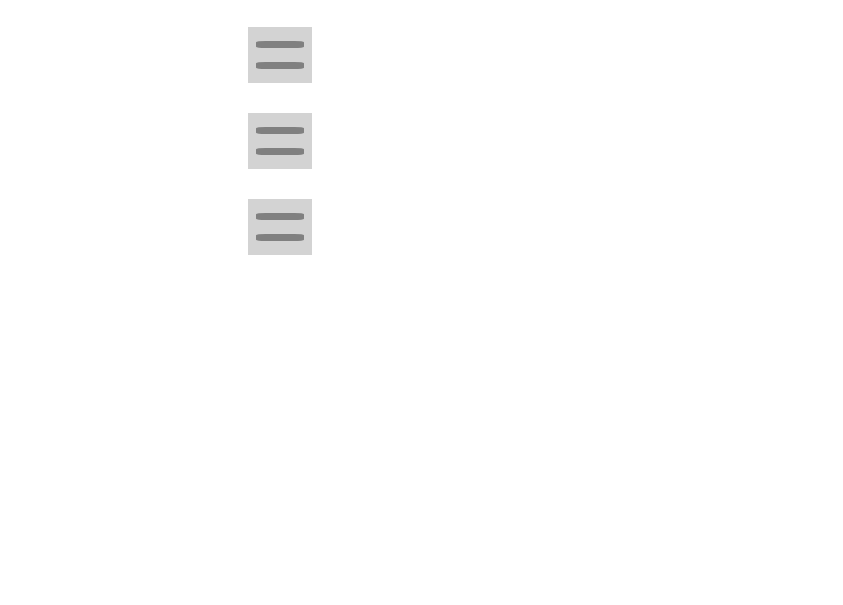
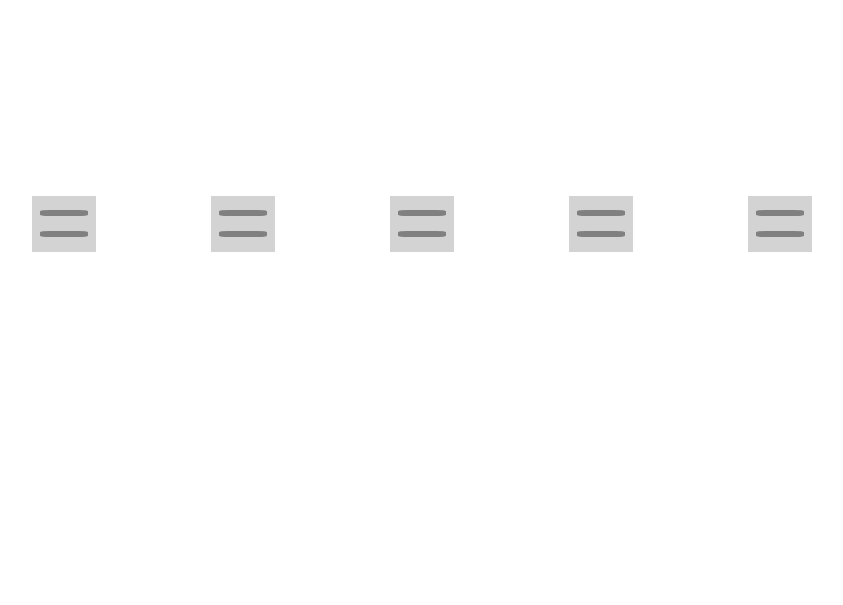
Before and after one commit to SimonaHriscu/html-css, a plain HTML site: page Exercises Class/19.03.20 menu animations/index.html in a window 1280 px wide. Shown: the part 195-800 px from the top of the page, without its empty margins (218-1061 px from the left). Drawn offline with Linux system fonts and the light colour scheme.

Commit message:
burger menu animations

```diff
--- a/Exercises Class/19.03.20 menu animations/css/style.css
+++ b/Exercises Class/19.03.20 menu animations/css/style.css
@@ -10,12 +10,23 @@
   }
 
 body{
-  margin: 50px 50px;
-  height: 70vh;
-  width: 70vw;
+  height: 100vh;
+  width: 100vw;
+  display: flex;
+  flex-direction: column;
+  justify-content: center;
+  align-content: center;
+  align-items: center;
 
 }
-
+.container{
+  width: 70vw;
+  height: 70vh;
+  display: flex;
+  flex-direction: row;
+  justify-content: center;
+  align-items: center;
+}
 
 
   /* The x version */
@@ -28,7 +39,7 @@ body{
     align-items: center;
     justify-content: space-evenly;
     flex-direction: column;
-    z-index: -1;
+
 
   }
   .line{
@@ -65,7 +76,7 @@ body{
     align-items: center;
     justify-content: space-evenly;
     flex-direction: column;
-    z-index: -1;
+
   }
   .cross{
     width: 3rem;
@@ -99,7 +110,7 @@ body{
     align-items: center;
     justify-content: space-evenly;
     flex-direction: column;
-    z-index: -1;
+
   }
   .cross-135{
     width: 3rem;
@@ -128,7 +139,7 @@ body{
     align-items: center;
     justify-content: space-evenly;
     flex-direction: column;
-    z-index: -1;
+
   }
   .one-line{
     width: 3rem;
@@ -157,7 +168,7 @@ body{
     align-items: center;
     justify-content: space-evenly;
     flex-direction: column;
-    z-index: -1;
+
   }
   .revert-line{
     width: 3rem;
@@ -214,3 +225,74 @@ body{
       background-color: black;
     }
   }
+
+  /* The revert version
+  .disappear-line-menu {
+    margin: 30px auto;
+    background-color: lightgray;
+    width: 4rem;
+    height: 3.5rem;
+    display: flex;
+    align-items: center;
+    justify-content: space-evenly;
+    flex-direction: column;
+
+  }
+  .disappear-line{
+    width: 3rem;
+    height: 0.4rem;
+    background-color: grey;
+    border-radius: 20%;
+  }
+  .disappear-line-menu:hover .disappear-line.one{
+    animation-name: disappear;
+    animation-duration: 1s;
+    animation-fill-mode: forwards;
+    animation-timing-function: ease-out;
+  }
+
+  .disappear-line-menu:hover .disappear-line.sec{
+    animation-name: disappear2;
+    animation-duration: 1s;
+    animation-fill-mode: forwards;
+    animation-timing-function: ease-in-out;
+
+  }
+
+
+  @keyframes disappear{
+    0% {
+
+      transform: translateX(0px);
+      background-color: grey;
+    }
+
+    20% {
+      transform: translateX(10px);
+      background-color: grey;
+
+    }
+    30%{
+      transform: translateX(80px);
+      background-color: white;
+    }
+
+  }
+
+  @keyframes disappear2{
+    0% {
+
+      transform: translateX(0px);
+      background-color: grey;
+    }
+
+    50% {
+      transform: translateX(-10px);
+      background-color: grey;
+
+    }
+    100%{
+      transform: translateX(-80px);
+      background-color: white;
+    }
+  } */
--- a/Exercises Class/19.03.20 menu animations/index.html
+++ b/Exercises Class/19.03.20 menu animations/index.html
@@ -7,6 +7,10 @@
     <title>Animation</title>
   </head>
   <body>
+    <div class="title">
+      <h1>Animations </h1>
+    </div>
+    <div class="container">
     <!-- The x menu -->
     <div class="x-menu">
       <div class="line one"></div>
@@ -32,5 +36,11 @@
       <div class="revert-line one"></div>
       <div class="revert-line sec"></div>
     </div>
+    <!-- The disappearing line -->
+    <div class="disappear-line-menu">
+      <div class="disappear-line one"></div>
+      <div class="disappear-line sec"></div>
+    </div>
+  </div>
   </body>
 </html>
```
